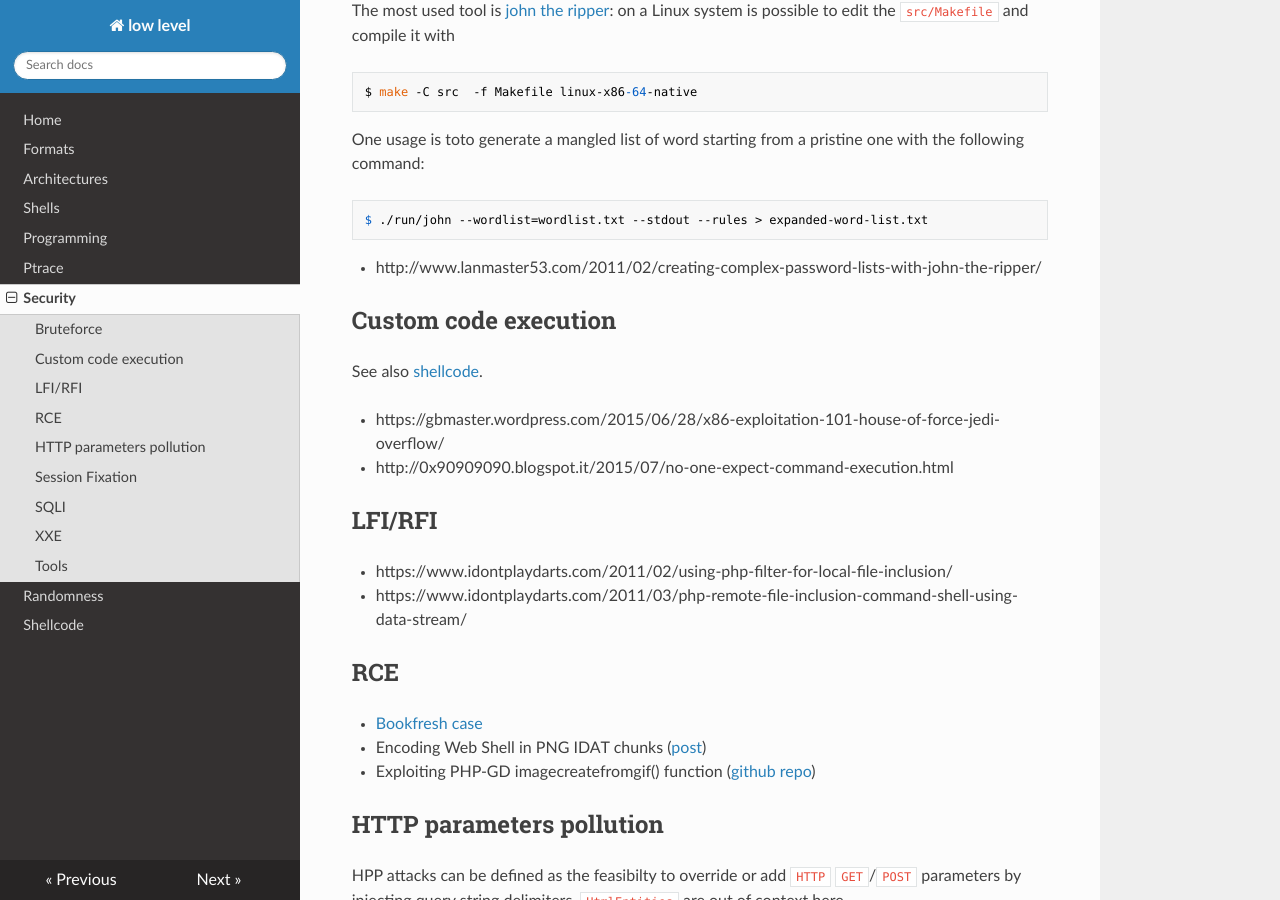
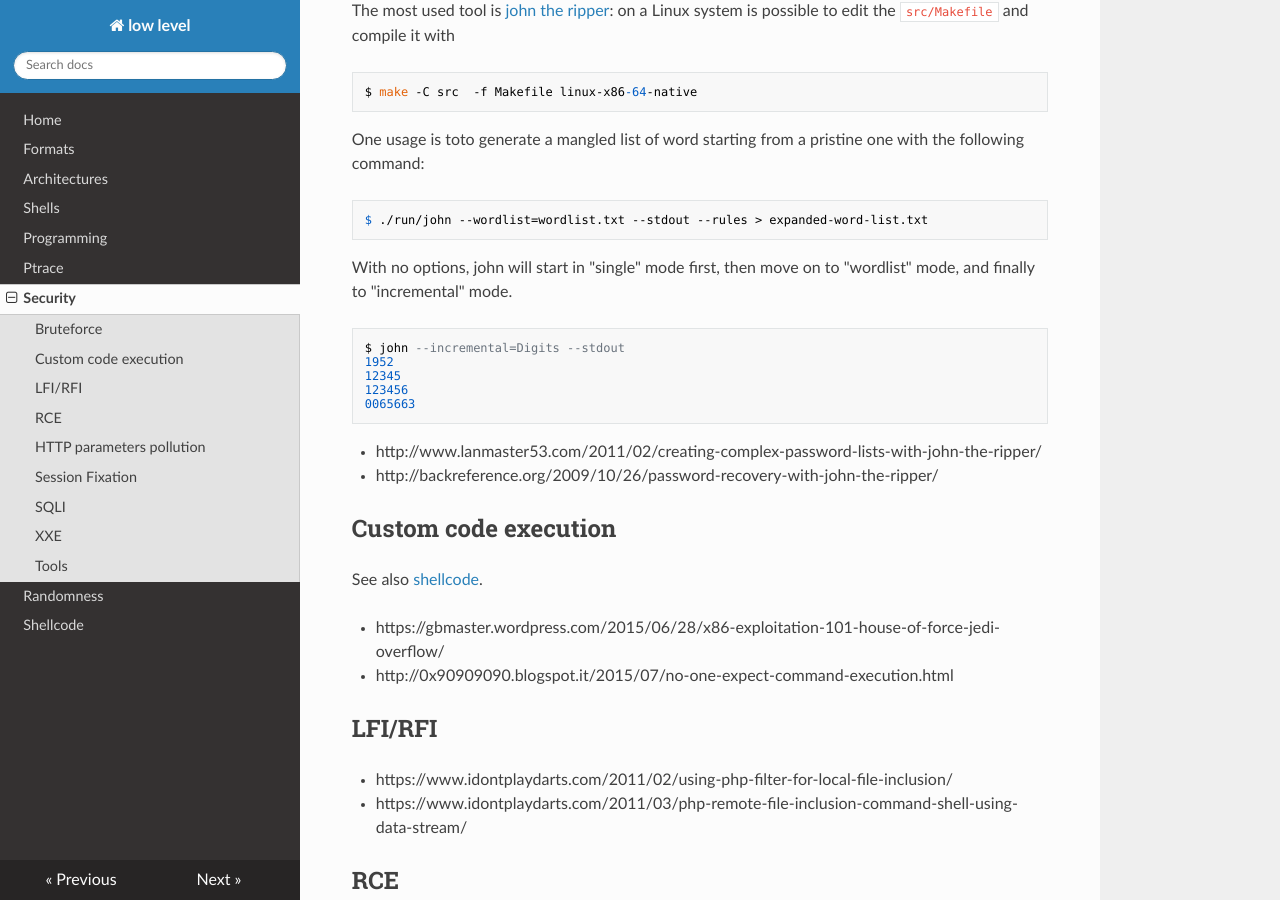
Before and after one commit to gipi/low-level, an MkDocs documentation site: the page built from docs/security.md, in a window 1280 px wide and 900 px high, scrolled down 337 px. Built offline with MkDocs 1.6.1, drawn with Linux system fonts in a browser that asks for light colours; nearby versions of some CDN libraries; old or Windows-style settings are respelled for this version of MkDocs.

Commit message:
Add note about jtr.

````diff
--- a/docs/security.md
+++ b/docs/security.md
@@ -16,7 +16,18 @@ One usage is toto generate a mangled list of word starting from a pristine one w
 
     $ ./run/john --wordlist=wordlist.txt --stdout --rules > expanded-word-list.txt
 
+With no options, john will start in "single" mode first, then move on to "wordlist" mode, and finally to "incremental" mode.
+
+```
+$ john --incremental=Digits --stdout
+1952
+12345
+123456
+0065663
+```
+
  - http://www.lanmaster53.com/2011/02/creating-complex-password-lists-with-john-the-ripper/
+ - http://backreference.org/2009/10/26/password-recovery-with-john-the-ripper/
 
 ## Custom code execution
 
````
